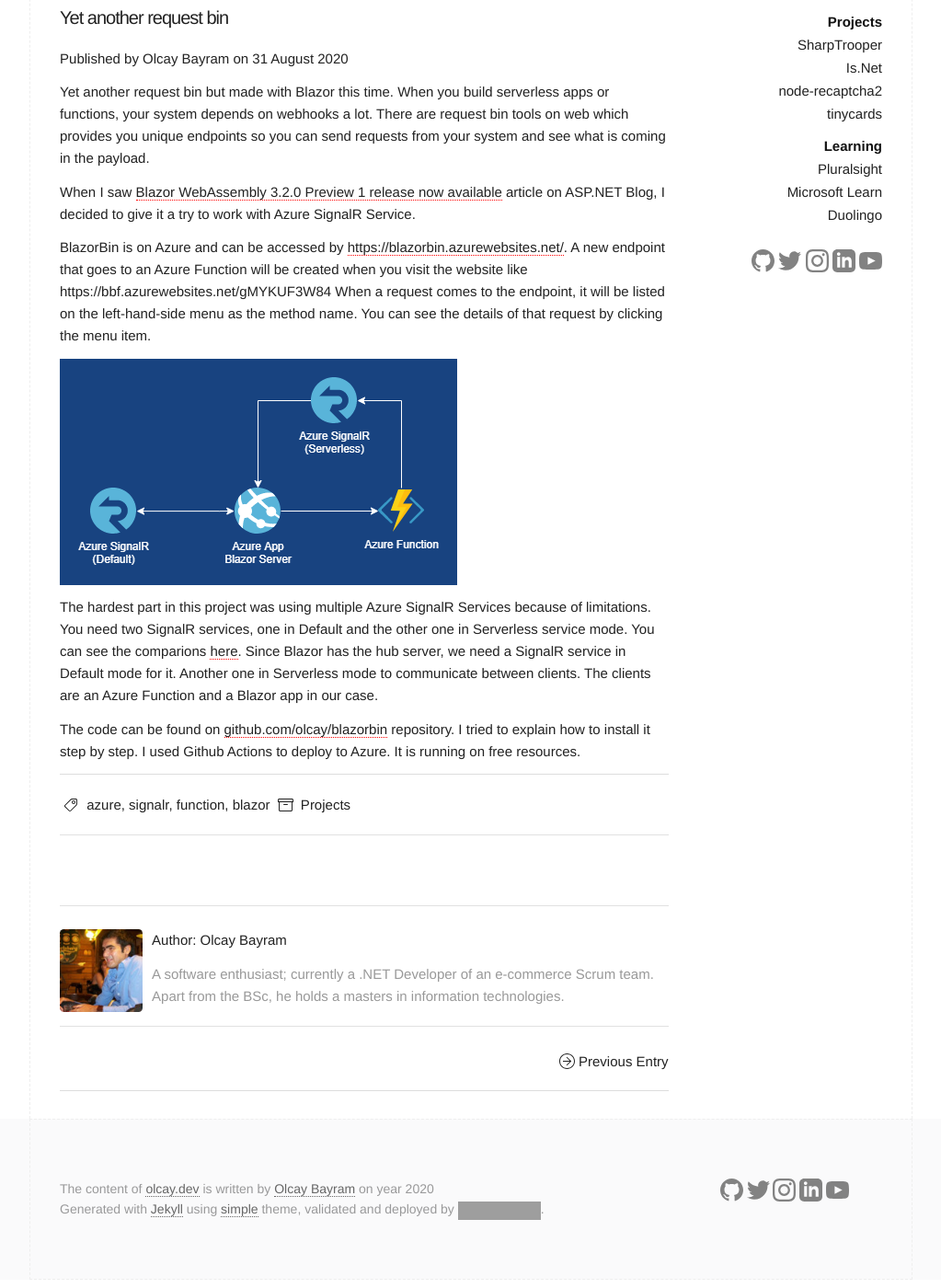
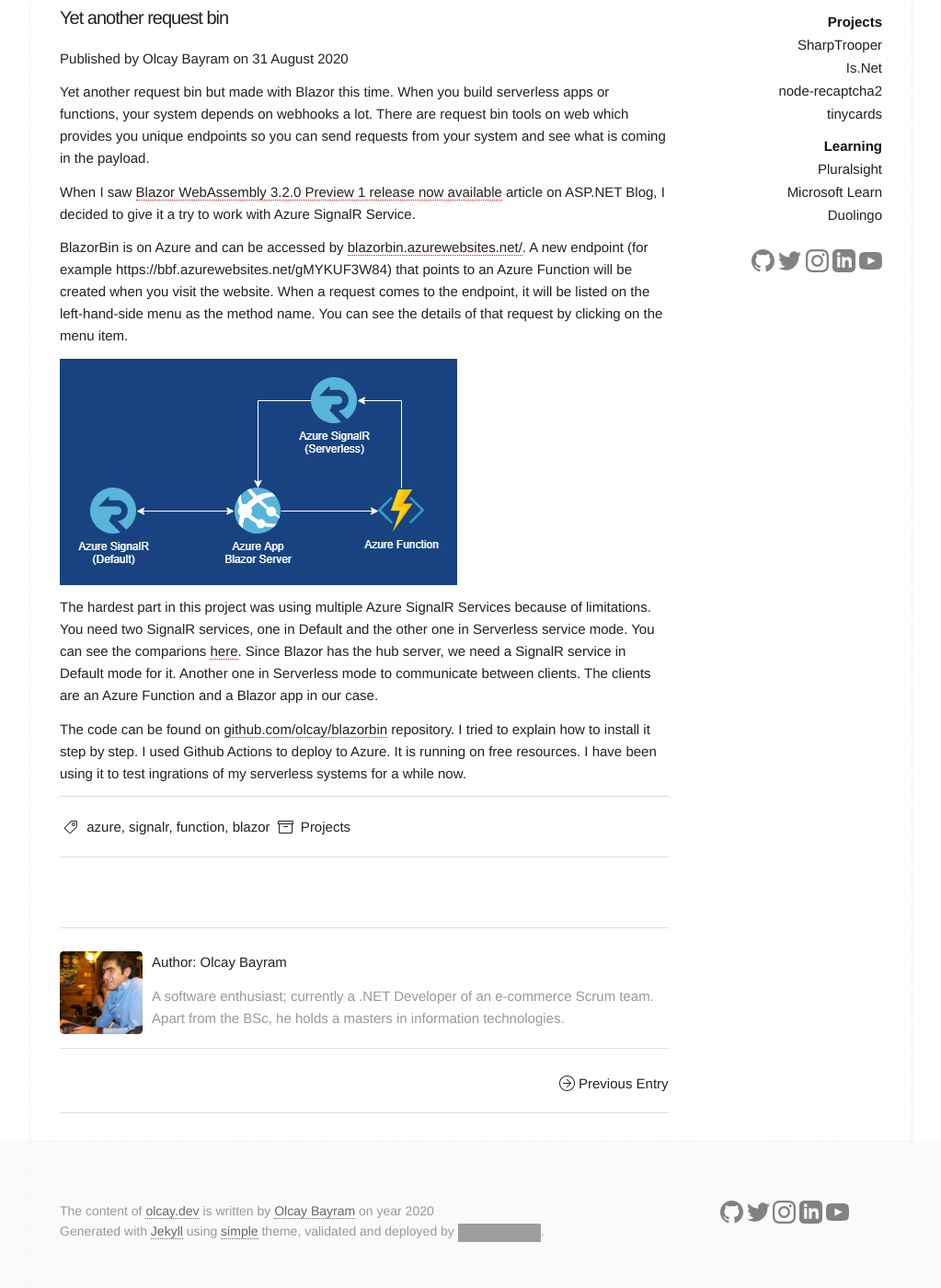
Before and after one commit to otomatikmuhendis/aclockworkengineer, a Jekyll site: the page built from _posts/2020-08-31-blazorbin.md, in a window 1280 px wide and 1400 px high, scrolled down 531 px. Shown: the whole window at 92% size, without its empty margins (128-1151 px from the left). Built offline with Jekyll 4.4.1, drawn with Linux system fonts in a browser that asks for light colours; comment, search, counter and statistics services are not loaded; grey boxes are pictures that could not be loaded.

Commit message:
Create 2020-08-31-blazorbin.md

```diff
--- a/_posts/2020-08-31-blazorbin.md
+++ b/_posts/2020-08-31-blazorbin.md
@@ -16,7 +16,7 @@
 
 When I saw [Blazor WebAssembly 3.2.0 Preview 1 release now available](https://devblogs.microsoft.com/aspnet/blazor-webassembly-3-2-0-preview-1-release-now-available) article on ASP.NET Blog, I decided to give it a try to work with Azure SignalR Service.
 
-BlazorBin is on Azure and can be accessed by [https://blazorbin.azurewebsites.net/](https://blazorbin.azurewebsites.net/). A new endpoint that goes to an Azure Function will be created when you visit the website like https://bbf.azurewebsites.net/gMYKUF3W84 When a request comes to the endpoint, it will be listed on the left-hand-side menu as the method name. You can see the details of that request by clicking the menu item.
+BlazorBin is on Azure and can be accessed by [blazorbin.azurewebsites.net/](https://blazorbin.azurewebsites.net/). A new endpoint (for example https://bbf.azurewebsites.net/gMYKUF3W84) that points to an Azure Function will be created when you visit the website. When a request comes to the endpoint, it will be listed on the left-hand-side menu as the method name. You can see the details of that request by clicking on the menu item.
 
 <!--more-->
 
@@ -24,4 +24,4 @@
 
 The hardest part in this project was using multiple Azure SignalR Services because of limitations. You need two SignalR services, one in Default and the other one in Serverless service mode. You can see the comparions [here](https://github.com/Azure/azure-signalr/blob/dev/docs/faq.md#what-is-the-meaning-of-service-mode-defaultserverlessclassic-how-can-i-choose). Since Blazor has the hub server, we need a SignalR service in Default mode for it. Another one in Serverless mode to communicate between clients. The clients are an Azure Function and a Blazor app in our case.
 
-The code can be found on [github.com/olcay/blazorbin](https://github.com/olcay/blazorbin) repository. I tried to explain how to install it step by step. I used Github Actions to deploy to Azure. It is running on free resources.
+The code can be found on [github.com/olcay/blazorbin](https://github.com/olcay/blazorbin) repository. I tried to explain how to install it step by step. I used Github Actions to deploy to Azure. It is running on free resources. I have been using it to test ingrations of my serverless systems for a while now.
```
